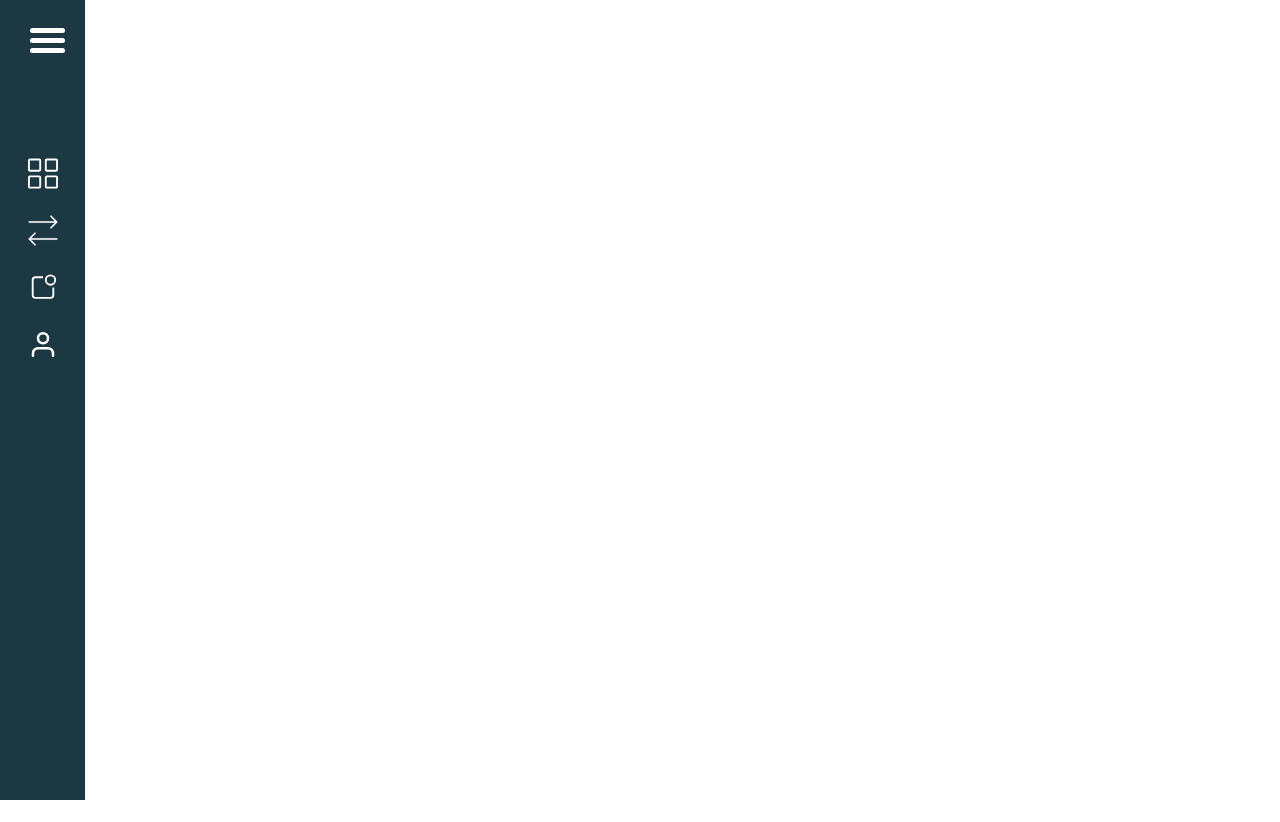
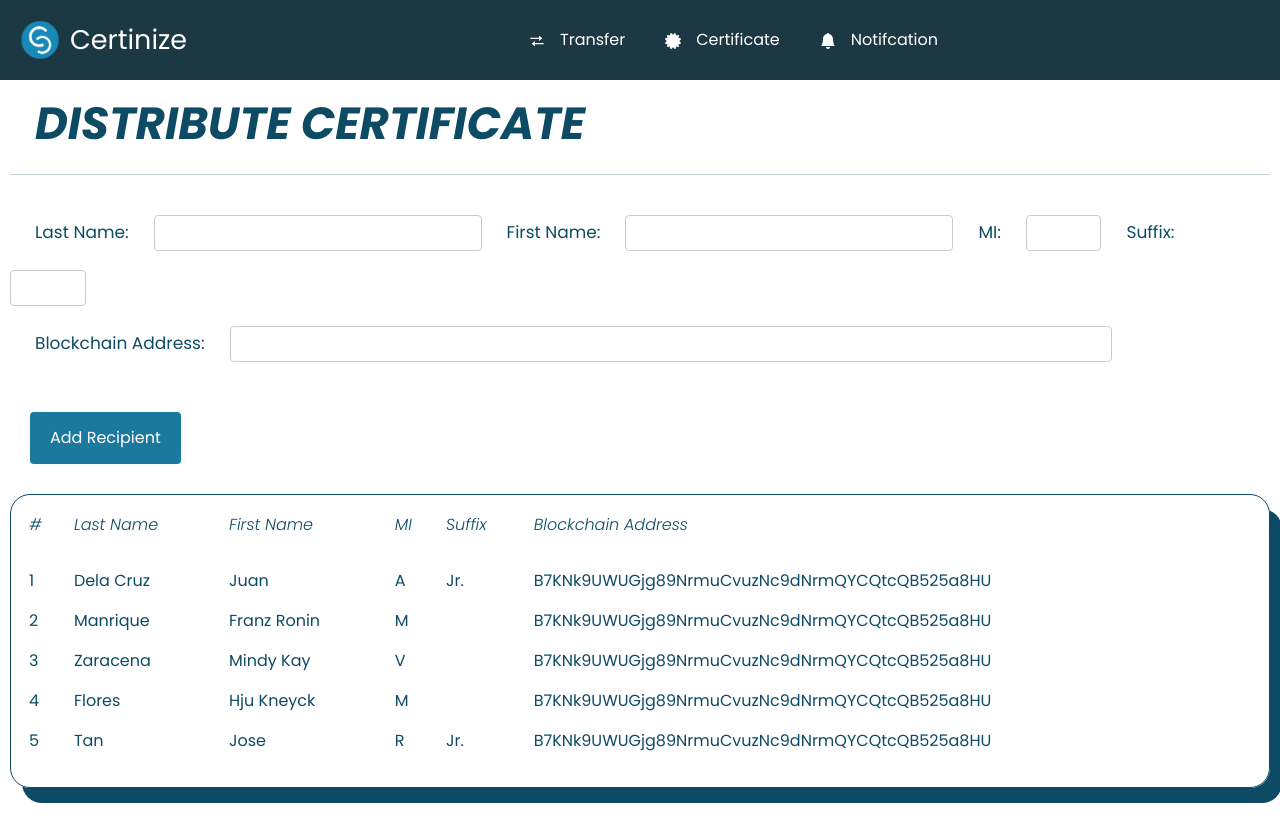
Before and after one commit to certinize/certinize-app, a React (Create React App) app: page / in a window 1280 px wide. Before the commit the page ends 800 px from the top, so only its background shows below. Built offline with nearby package versions, Linux system fonts and the light colour scheme.

Commit message:
chore: modification

```diff
--- a/package.json
+++ b/package.json
@@ -6,8 +6,11 @@
     "@testing-library/jest-dom": "^5.16.5",
     "@testing-library/react": "^13.4.0",
     "@testing-library/user-event": "^13.5.0",
+    "bootstrap": "^5.2.1",
     "react": "^18.2.0",
+    "react-bootstrap": "^2.5.0",
     "react-dom": "^18.2.0",
+    "react-icons": "^4.4.0",
     "react-scripts": "5.0.1",
     "web-vitals": "^2.1.4"
   },
--- a/src/App.js
+++ b/src/App.js
@@ -1,9 +1,14 @@
 import "./App.css";
-import SideNavBar from "./components/SideNavBar/SideNavBar";
 import React from "react";
-
+import TransferFile from "./pages/Transfer/Transfer";
+import Navbar from "./components/NavBar/Navbar";
 function App() {
-  return <SideNavBar />;
+  return (
+    <div>
+      <Navbar/>
+      <TransferFile/>
+    </div>
+  );
 }
 
 export default App;
```
Also changed, not shown: 1 other file (tests, documents, lock files or other folders).
